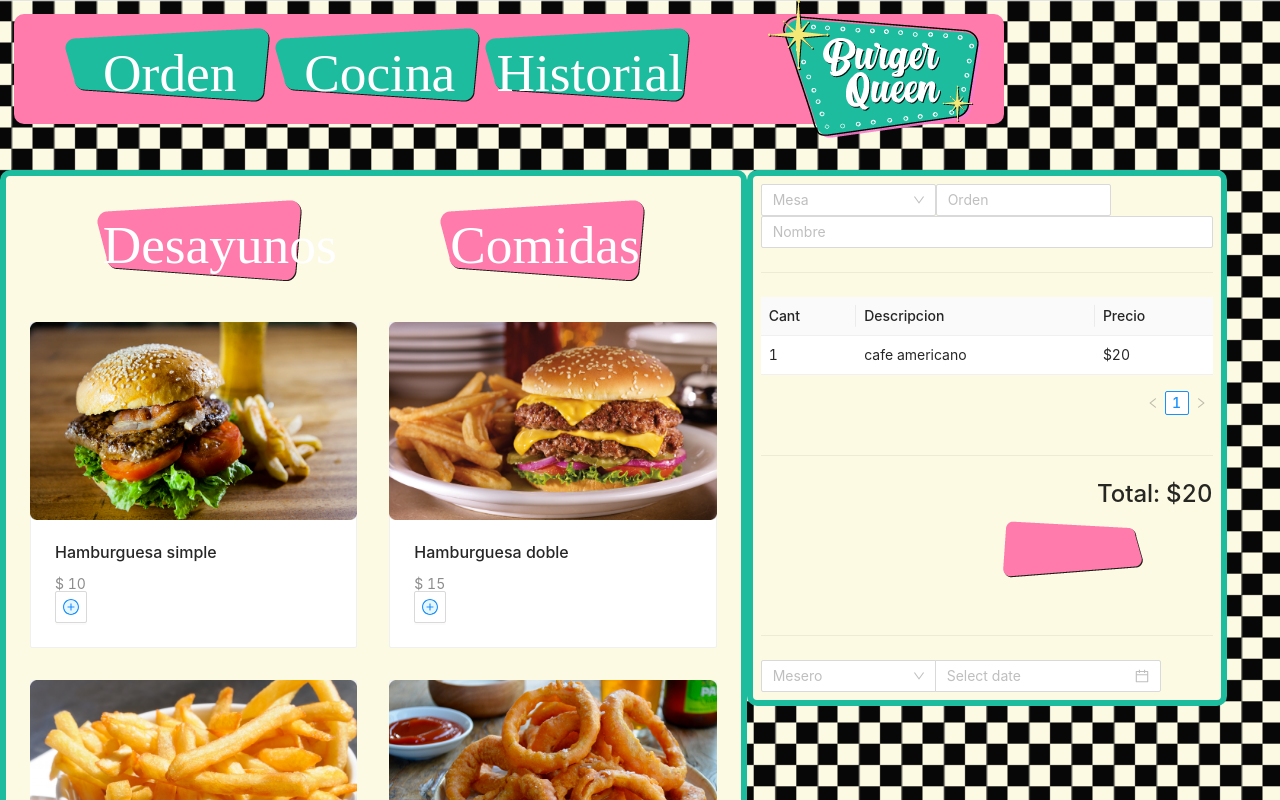
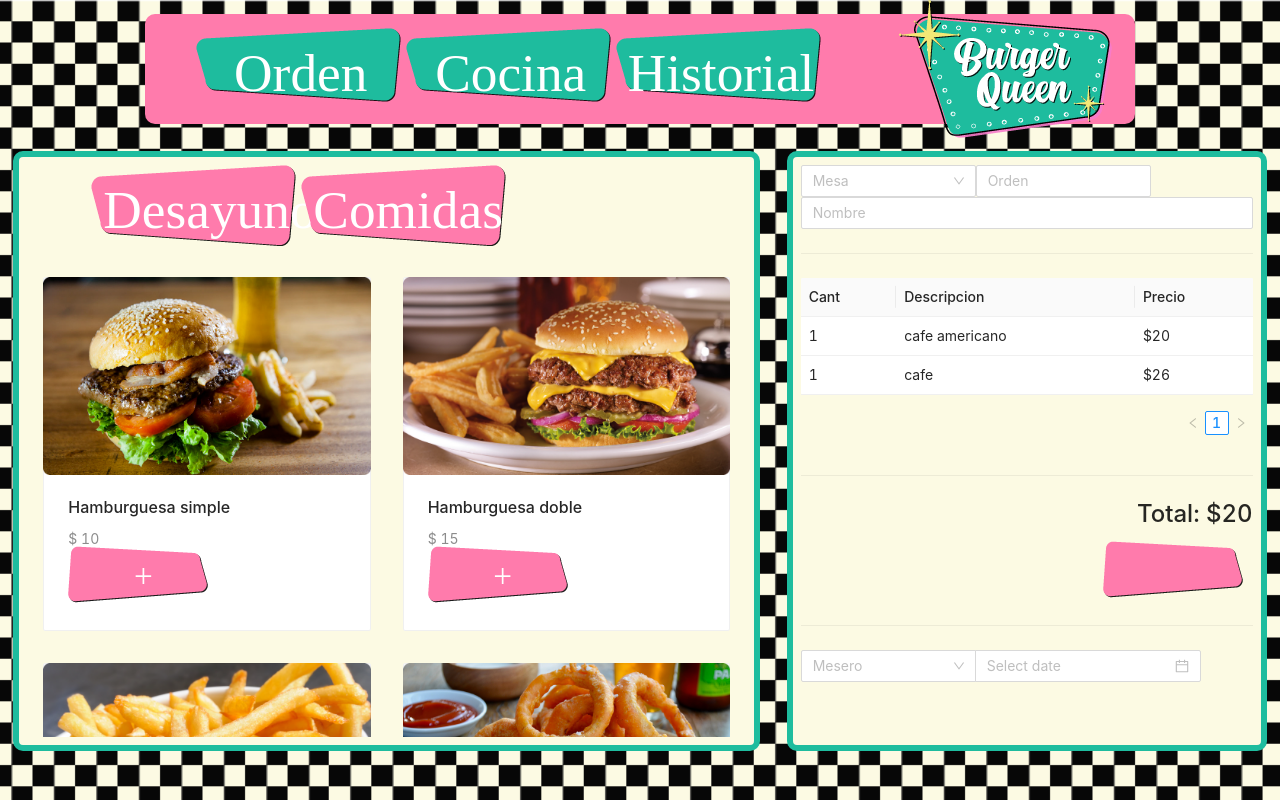
Before and after one commit to reloadercf/mariana-mariel, a React (Create React App) app: page /orden in a window 1280 px wide. Shown: the top 800 px of the page. Built offline with nearby package versions, Linux system fonts and the light colour scheme.

Commit message:
Darle estilo al modal, boton de agregar, scroll al menu, se guardan en un objeto el item seleccionado

```diff
--- a/src/Assets/menu.json
+++ b/src/Assets/menu.json
@@ -19,7 +19,7 @@
         {
             "item": "Jugo de frutas natural",
             "precio": 7,
-            "imagen": "./src/Assets/Products/jugo.png"
+            "imagen": "./Products/jugo.png"
         }
     ],
     "comida": [
--- a/src/Components/Button/Button.js
+++ b/src/Components/Button/Button.js
@@ -6,16 +6,26 @@ import btnEnter from '../../Assets/btnEnter.png'
 
 const Button = ({ value, pink = false, green = false, enter= false, onClick }) => {
     let src = btnRosa;
+    let font ='40pt'
+    let width = '210px'
+    let height = '90'
     if (pink === true) {
         src = btnRosa
     }else if(green) {
         src = btnVerde
     }else if (enter){
         src = btnEnter
+        font = '25pt'
+        width = '150px'
+        height = '60px'
+
     }
     const style = {
         backgroundImage: `url(${src})`,
-        backgroundRepeat: 'no-repeat'
+        backgroundRepeat: 'no-repeat',
+        fontSize: `${font}`,
+        width: `${width}`,
+        height: `${height}`
      }
     return(
     // <>
@@ -23,7 +33,7 @@ const Button = ({ value, pink = false, green = false, enter= false, onClick }) =
     //     <p>{value} </p>
     // </>
 
-    <button style={style} onClick={onClick}>{value}</button>
+    <button className='btn' style={style} onClick={onClick}>{value}</button>
     )
 }
 
--- a/src/Components/Button/Button.scss
+++ b/src/Components/Button/Button.scss
@@ -1,6 +1,6 @@
 $fontTitles: Victoria Melody;
 
-button{
+.btn{
     width: 210px;
     height: 90px;
     background: none;
@@ -9,4 +9,5 @@ button{
     font-size: 40pt;
     color: white;
     line-height: 0px;
+
 }
--- a/src/Components/Menu/CardMenu.js
+++ b/src/Components/Menu/CardMenu.js
@@ -10,7 +10,7 @@ const CardMenu = ({item}) => {
         <Col span={12}>
             <Card className='card' cover={<img alt="example" src={item.imagen}/>}>
                 <Meta title={item.item} description={'$ ' + item.precio} />
-                <ModalMenu optionSelected={item} />
+                <ModalMenu optionSelected={item}/>
             </Card>
         </Col>
      );
--- a/src/Components/Menu/IndexMenu.css
+++ /dev/null
@@ -1,8 +0,0 @@
-.card {
-    margin: 1rem;
-}
-.modal {
-    display: flex;
-    justify-content: center;
-    align-items: center;
-}
--- a/src/Components/Menu/IndexMenu.js
+++ b/src/Components/Menu/IndexMenu.js
@@ -1,28 +1,21 @@
 import React, { useState } from 'react';
 import { Col, Row } from 'antd';
 import Button from '../Button/Button';
-import CardMenu from './CardMenu';
-import './IndexMenu.css'
-import menu from '../../Assets/menu.json'
+import './IndexMenu.scss'
 import NavMenu from './NavMenu'
 
 const IndexMenu = () => {
-    // const menuItems = menu.desayuno.map(item => {
-    //     return (
-    //         <CardMenu key={item.id} item={item}/>
-    //     )
-    // })
 
     const [tab, setTab] = useState('comida')
     console.log(tab)
     return (
 
         <Col className='order' size='large' span={14}>
-            <div className="buttons d-flex justify-content-around m-3">
+            <div className="btnMenu">
                 <Button value ='Desayunos' pink onClick={() => { setTab('desayuno')}} />
                 <Button value ='Comidas' pink onClick={() => { setTab('comida')}}/>
             </div>
-            <Row >
+            <Row className="menu">
                 <NavMenu tab={tab} />
             </Row>
 
--- /dev/null
+++ b/src/Components/Menu/IndexMenu.scss
@@ -0,0 +1,45 @@
+$bqcream: #FCFAE3;
+$bqpink: #FF7BAC;
+$bqgreen: #1EBC9E;
+$btMenu: '../Assets/btnMenu.png';
+$fontTitles: Victoria Melody;
+@mixin container {
+    border-radius: 10px;
+    border: solid $bqgreen 5pt;
+    background-color: $bqcream;
+}
+
+.card {
+    margin: 1rem;
+}
+.modal {
+    display: flex;
+    justify-content: center;
+    align-items: center;
+}
+.ant-modal-content{
+    @include container;
+}
+.ant-modal-close-x{
+    position: relative;
+    width: 3rem;
+    height: 1rem;
+    line-height: 20px;
+    color: $bqpink;
+}
+.order{
+    display: flex;
+    flex-direction: column;
+}
+.btnMenu{
+    position: fixed;
+    margin: 0rem 4rem;
+
+}
+.menu{
+    margin-top: 6rem;
+    overflow: scroll;
+}
+.btnAgregar{
+    font-size: 25px;
+}
--- a/src/Components/Menu/ModalMenu.js
+++ b/src/Components/Menu/ModalMenu.js
@@ -1,6 +1,7 @@
 import React, {useState} from 'react';
-import { Modal, Button, Select, Col, Row } from 'antd';
+import { Modal, Select, Col, Row } from 'antd';
 import { PlusCircleTwoTone } from '@ant-design/icons'
+import Button from '../Button/Button'
 
 
 
@@ -21,10 +22,17 @@ const ModalMenu = ({optionSelected}) => {
     };
 
     let handleOk = e => {
+      setOrder({
+        ...order,
+        descripcion: optionSelected.item,
+        precio: optionSelected.precio
+      })
       setState({
         visible: false,
       });
+      console.log(order)
     };
+
 
     let handleCancel = e => {
         setState({
@@ -32,26 +40,26 @@ const ModalMenu = ({optionSelected}) => {
       });
     };
 
+    const [order, setOrder] = useState({
+      descripcion: optionSelected.item,
+      precio: optionSelected.precio
+    })
+
       return (
-        <div>
-            <Button icon={<PlusCircleTwoTone />} onClick={showModal} />
+        <div className='modal1'>
+            <Button value = '+' enter icon={<PlusCircleTwoTone />} onClick={showModal} />
             <Modal
                 className='modal'
                 visible={state.visible}
                 onOk={handleOk}
                 onCancel={handleCancel}
                 footer={[
-                  <Button key="back" onClick={handleCancel}>
-                    Regresar
-                  </Button>,
-                  <Button key="submit" type="primary" onClick={handleOk}>
-                    Agregar
-                  </Button>
+                  <Button id='btnAgregar' value='Agregar' enter key="submit" type="primary" onClick={handleOk}/>
                 ]}
             >
               <Col>
                 <Row justify="center">
-                  <img src={optionSelected.item.imagen} alt='cafe' />
+                  <img src={optionSelected.imagen} alt='cafe' />
                 </Row>
                 <h3>{optionSelected.item}</h3>
                 <Select placeholder="Tipo" style={{ width: 175 }} onChange={handleChange}>
--- a/src/Components/Order/Order.scss
+++ b/src/Components/Order/Order.scss
@@ -15,10 +15,10 @@ $fontTitles: Victoria Melody;
     height: fit-content;
 }
 .order, .indexMenu {
-    margin-top: 2rem;
+    height: 600px;
+    margin-top: .8rem;
     padding: 0.5rem;
     @include container;
-
 }
 .btnOrder {
     display: flex;
--- a/src/Components/Order/OrderContent.js
+++ b/src/Components/Order/OrderContent.js
@@ -23,6 +23,12 @@ const OrderContent = () => {
           descripcion: 'cafe americano',
           precio: '$20',
         },
+        {
+          key: '1',
+          cant: '1',
+          descripcion: 'cafe',
+          precio: '$26',
+        }
       ];
 
     return (
--- a/src/Components/OrderSection/OrderSection.js
+++ b/src/Components/OrderSection/OrderSection.js
@@ -5,8 +5,9 @@ import IndexMenu from '../Menu/IndexMenu'
 import Header from '../Header/Header'
 
 const OrderSection = () => {
+
     return (
-          <Row className= 'content'>
+          <Row className= 'content' justify='space-around'>
             <Header />
             <IndexMenu />
             <Order />
```
